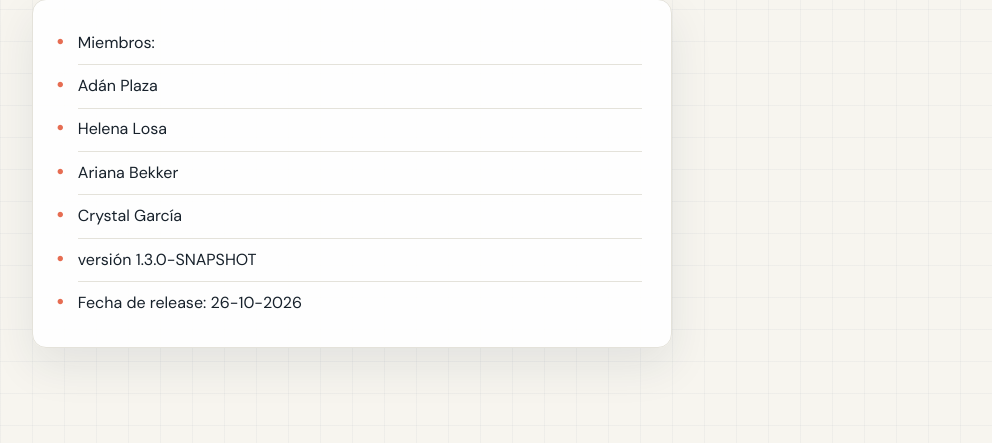
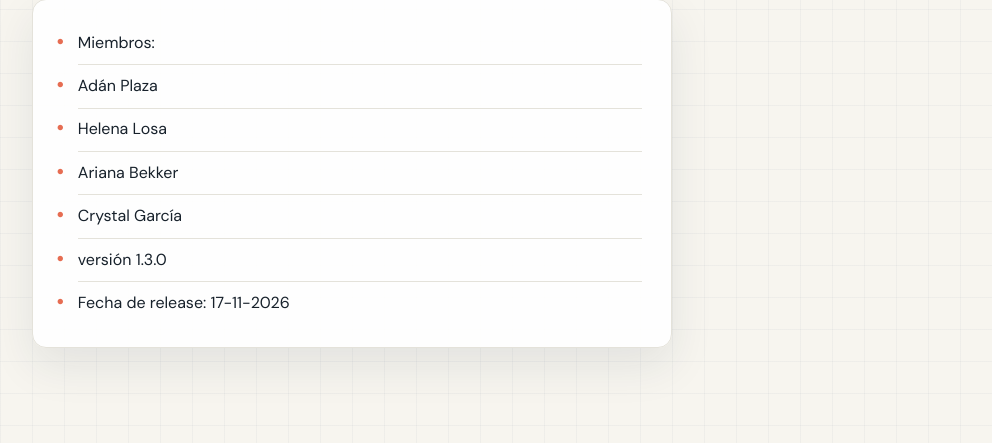
Before and after one commit to hlm11-ua/ToDoList-G1, a Spring Boot app: page /about in a window 1280 px wide. Shown: the part 183-626 px from the top of the page, without its empty margins (288-1280 px from the left). Run offline with Spring Boot 4, Linux system fonts and the light colour scheme.

Commit message:
Cambiado nombre versión

```diff
--- a/pom.xml
+++ b/pom.xml
@@ -5,7 +5,7 @@
 
     <groupId>es.ua.mads</groupId>
     <artifactId>todolist-equipo-01</artifactId>
-    <version>1.2.0</version>
+    <version>1.3.0</version>
 
     <parent>
         <groupId>org.springframework.boot</groupId>
--- a/src/main/resources/templates/about.html
+++ b/src/main/resources/templates/about.html
@@ -14,8 +14,8 @@
                 <li>Helena Losa</li>
                 <li>Ariana Bekker</li>
                 <li>Crystal García</li>
-            <li>versión 1.3.0-SNAPSHOT</li>
-            <li>Fecha de release: 26-10-2026</li>
+            <li>versión 1.3.0</li>
+            <li>Fecha de release: 17-11-2026</li>
         </ul>
     </div>
 
```
